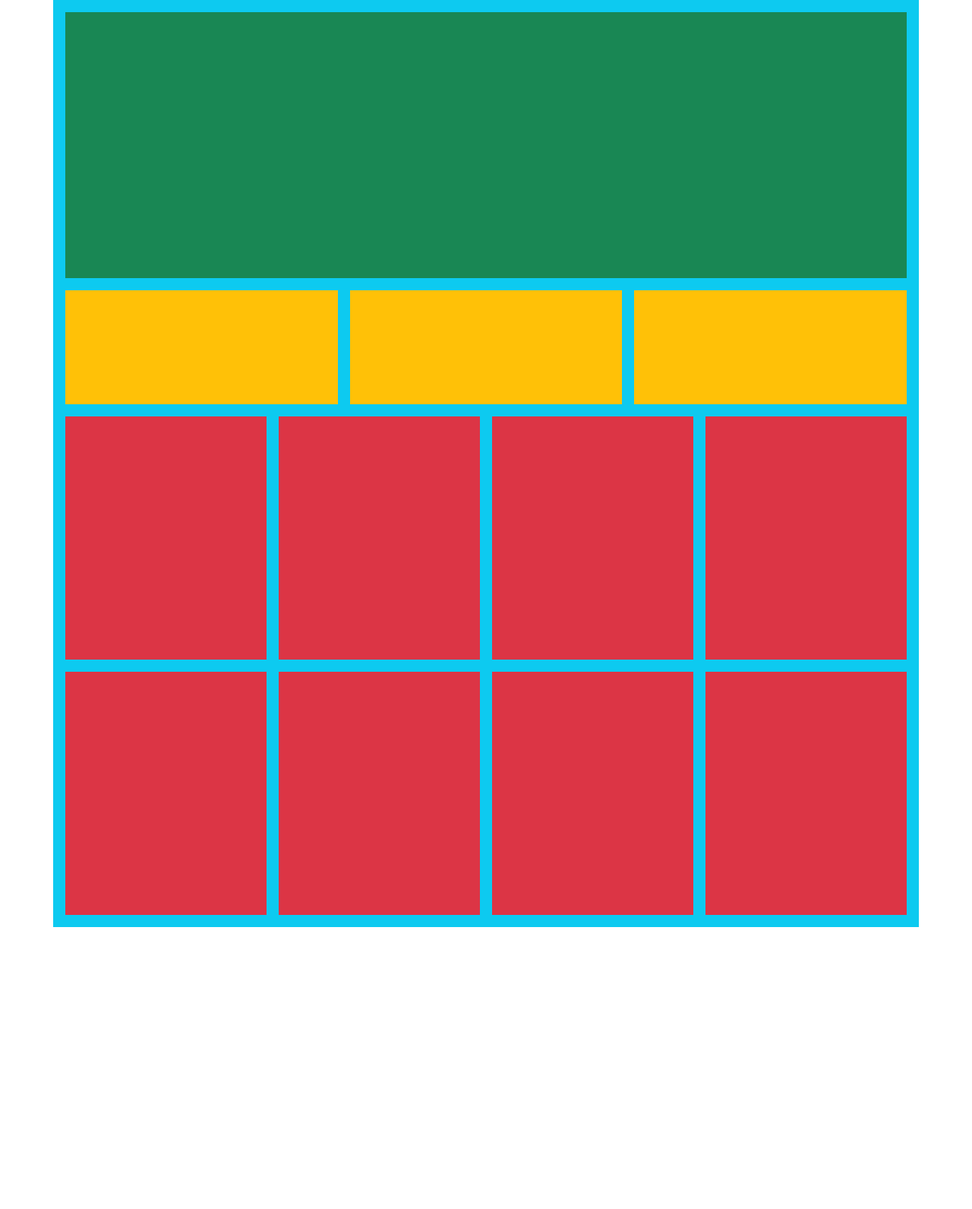
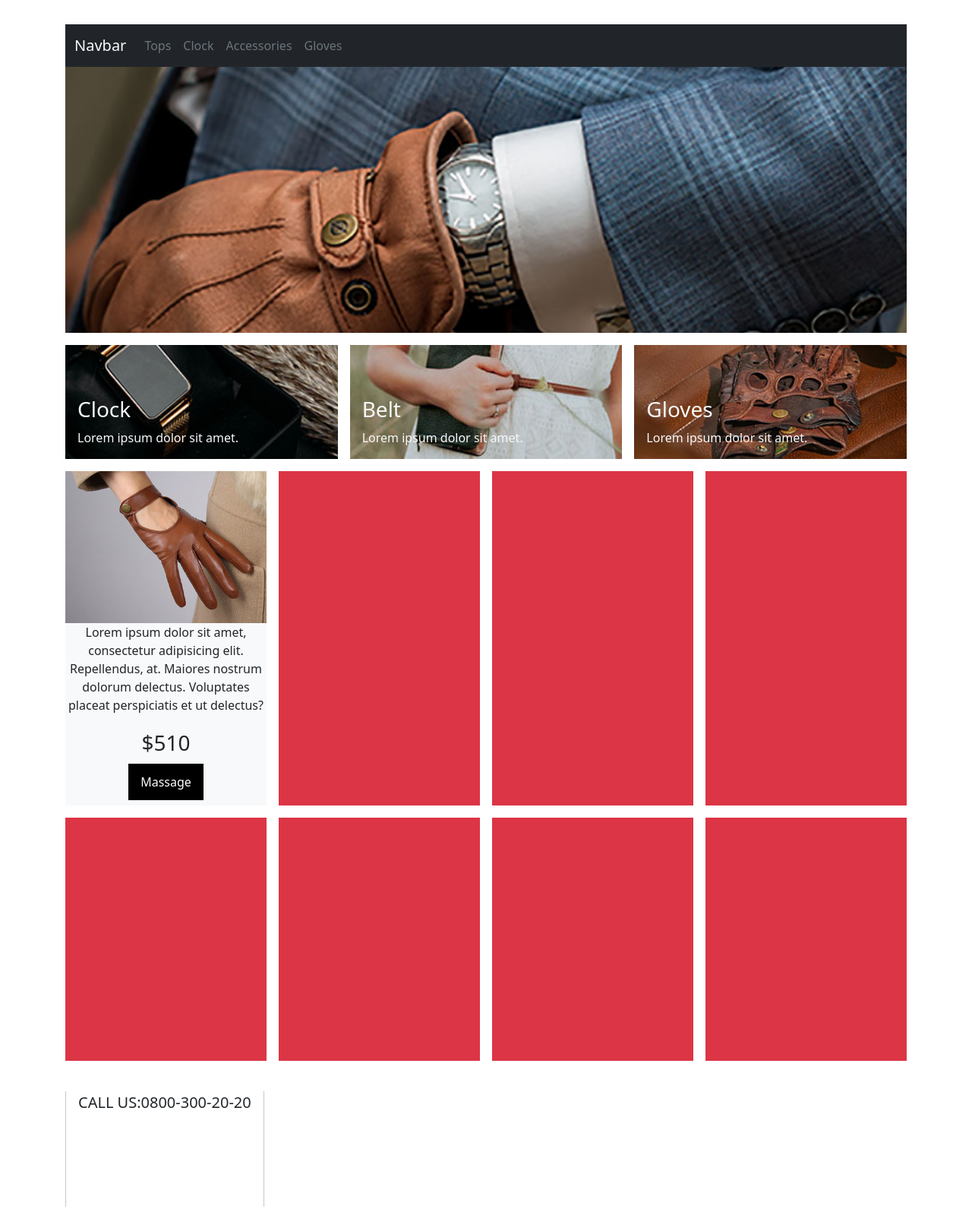
Before and after one commit to LaraSudzi/My-site11, a plain HTML site: page index.html in a window 1280 px wide. Shown: the whole page at 76% size. Before the commit the page ends 1220 px from the top, so only its background shows below. Drawn offline with nearby package versions, Linux system fonts and the light colour scheme.

Commit message:
grid pic

```diff
--- a/assets/css/style.css
+++ b/assets/css/style.css
@@ -0,0 +1,90 @@
+
+ #main-image {
+    min-height: 350px;
+    background-image: url(../image/pic1.jpg);
+    background-position: center;
+    background-repeat: no-repeat;
+    background-size: cover;
+    width: 100%;
+    height: 100%;
+  }
+
+  #sections-grid {
+    display: grid;
+    grid-template-columns: 1fr 1fr 1fr;
+  }
+
+  #sections-grid > .section {
+    min-height: 150px;
+  }
+
+  #products-grid {
+    display: grid;
+    grid-template-columns: 1fr 1fr 1fr 1fr;
+  }
+
+  #products-grid > .product {
+    min-height: 320px;
+  }
+
+
+.clock{
+    background-image: url(../image/pic2.jpg);
+    background-position: center;
+    background-repeat: no-repeat;
+    background-size: cover;
+    width: 100%;
+    height: 100%;
+}
+
+.belt{
+    background-image: url(../image/pic3.jpg);
+    background-position: center;
+    background-repeat: no-repeat;
+    background-size: cover;
+    width: 100%;
+    height: 100%;
+}
+
+.glove{
+    background-image: url(../image/pic4.jpg);
+    background-position: center;
+    background-repeat: no-repeat;
+    background-size: cover;
+    width: 100%;
+    height: 100%;
+}
+
+.pic {
+    width: 100%;
+    height: 200px;
+    object-fit: cover;
+}
+
+
+.pad {
+    font-size: 35px;
+}
+
+button {
+    width: 100%;
+    background: black;
+    border: none;
+    color:  white;
+    padding: 12px 16px;
+    justify-content: center;
+    display: flex;
+    margin: auto;
+    text-transform: uppercase;
+    font-size: 25px;
+    align-items: baseline;
+}
+
+.btn {
+padding: 20px 15px 30px;
+}
+
+#call{
+   text-transform: uppercase;
+   height: 200px;
+}
--- a/index.html
+++ b/index.html
@@ -6,49 +6,100 @@
     <meta name="viewport" content="width=device-width, initial-scale=1.0" />
     <title>Document</title>
     <!-- CSS only -->
-    <link rel="stylesheet" href="./assets/css/style.css">
+    <link rel="stylesheet" href="./assets/css/style.css" />
     <link
       href="https://cdn.jsdelivr.net/npm/bootstrap@5.2.0/dist/css/bootstrap.min.css"
-      rel="stylesheet">
+      rel="stylesheet"
+    />
+  </head>
 
+  <body>
 
+    <heder>
+        <p></p>
+    </heder>
 
-    <style>
-      #main-image {
-        min-height: 350px;
-      }
+    <div class="container min-vh-100 p-3">
 
-      #sections-grid {
-        display: grid;
-        grid-template-columns: 1fr 1fr 1fr;
-      }
+      <nav class="navbar navbar-expand-lg bg-dark">
+        <div class="container-fluid">
+          <a class="navbar-brand link-light" href="#">Navbar</a>
+          <button
+            class="navbar-toggler"
+            type="button"
+            data-bs-toggle="collapse"
+            data-bs-target="#navbarNav"
+            aria-controls="navbarNav"
+            aria-expanded="false"
+            aria-label="Toggle navigation"
+          >
+            <span class="navbar-toggler-icon"></span>
+          </button>
+          <div class="collapse navbar-collapse" id="navbarNav">
+            <ul class="navbar-nav">
+              <li class="nav-item">
+                <a
+                  class="nav-link active link-secondary"
+                  aria-current="page"
+                  href="#"
+                  >Tops</a
+                >
+              </li>
+              <li class="nav-item">
+                <a class="nav-link link-secondary" href="#">Clock</a>
+              </li>
+              <li class="nav-item">
+                <a class="nav-link link-secondary" href="#">Acсessories</a>
+              </li>
+              <li class="nav-item">
+                <a class="nav-link disabled link-secondary">Gloves</a>
+              </li>
+            </ul>
+          </div>
+        </div>
+      </nav>
 
-      #sections-grid > .section {
-        min-height: 150px;
-      }
-
-      #products-grid {
-        display: grid;
-        grid-template-columns: 1fr 1fr 1fr 1fr;
-      }
-
-      #products-grid > .product {
-        min-height: 320px;
-      }
-    </style>
-  </head>
-  <body>
-    <div class="container min-vh-100 bg-info p-3">
-      <div id="main-image" class="bg-success"></div>
+      <div id="main-image"></div>
 
       <div id="sections-grid" class="mt-3 gap-3">
-        <div class="section bg-warning"></div>
-        <div class="section bg-warning"></div>
-        <div class="section bg-warning"></div>
+        <div class="section">
+          <article class="clock d-flex flex-column justify-content-end px-3">
+            <h2 class="link-light fs-3">Clock</h2>
+            <p class="link-light fs-6">Lorem ipsum dolor sit amet.</p>
+          </article>
+        </div>
+
+        <div class="section">
+          <article class="belt d-flex flex-column justify-content-end px-3">
+            <h2 class="link-light fs-3">Belt</h2>
+            <p class="link-light fs-6">Lorem ipsum dolor sit amet.</p>
+          </article>
+        </div>
+
+        <div class="section">
+          <article class="glove d-flex flex-column justify-content-end px-3">
+            <h2 class="link-light fs-3">Gloves</h2>
+            <p class="link-light fs-6">Lorem ipsum dolor sit amet.</p>
+          </article>
+        </div>
       </div>
 
       <div id="products-grid" class="mt-3 gap-3">
-        <div class="product bg-danger"></div>
+        <div class="product text-center bg-light">
+          <img class="pic" src="./assets/image/pic5.jpg" alt="" />
+          <article>
+            <p>
+              Lorem ipsum dolor sit amet, consectetur adipisicing elit.
+              Repellendus, at. Maiores nostrum dolorum delectus. Voluptates
+              placeat perspiciatis et ut delectus?
+            </p>
+            <div class="pad link-dark fs-3">$510</div>
+          </article>
+          <div class="btn">
+            <button><i class="fa-regular fa-envelope icon"></i>Massage</button>
+          </div>
+        </div>
+
         <div class="product bg-danger"></div>
         <div class="product bg-danger"></div>
         <div class="product bg-danger"></div>
@@ -57,6 +108,13 @@
         <div class="product bg-danger"></div>
         <div class="product bg-danger"></div>
       </div>
+
+      <div id="call" class="mt-3 gap-3 py-4 d-flex">
+        <div class="vr"></div>
+        <div class="align-content-center d-flex"><a class="link-dark fs-5 text-decoration-none" href="0800-300-20-20">CALL US:0800-300-20-20</a></div>
+        <div class="vr"></div>
+      </div>
+
     </div>
   </body>
 </html>
```
Also changed, not shown: assets/image/pic1.jpg (added), assets/image/pic10.jpg (added), assets/image/pic2.jpg (added), assets/image/pic3.jpg (added), assets/image/pic4.jpg (added), assets/image/pic5.jpg (added), assets/image/pic6.jpg (added), assets/image/pic7.jpg (added), assets/image/pic8.jpg (added), assets/image/pic9.jpg (added).
